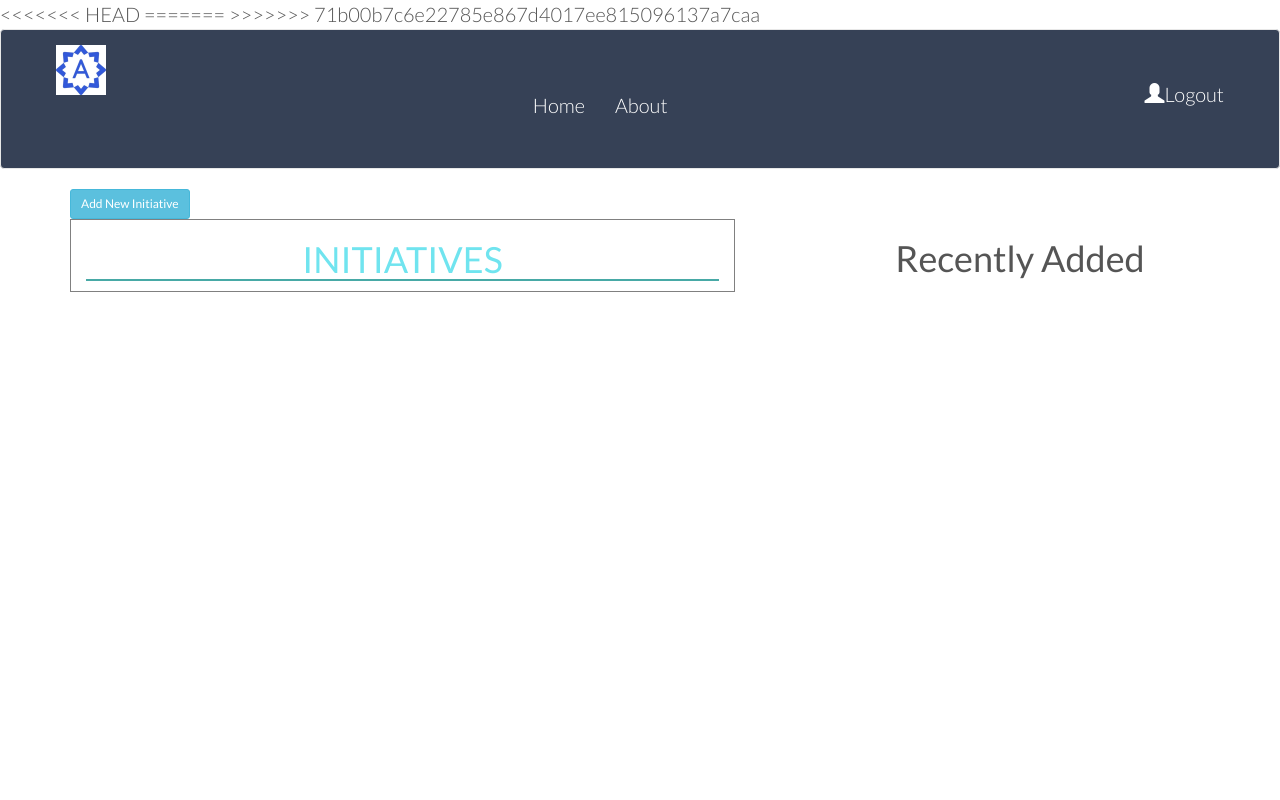
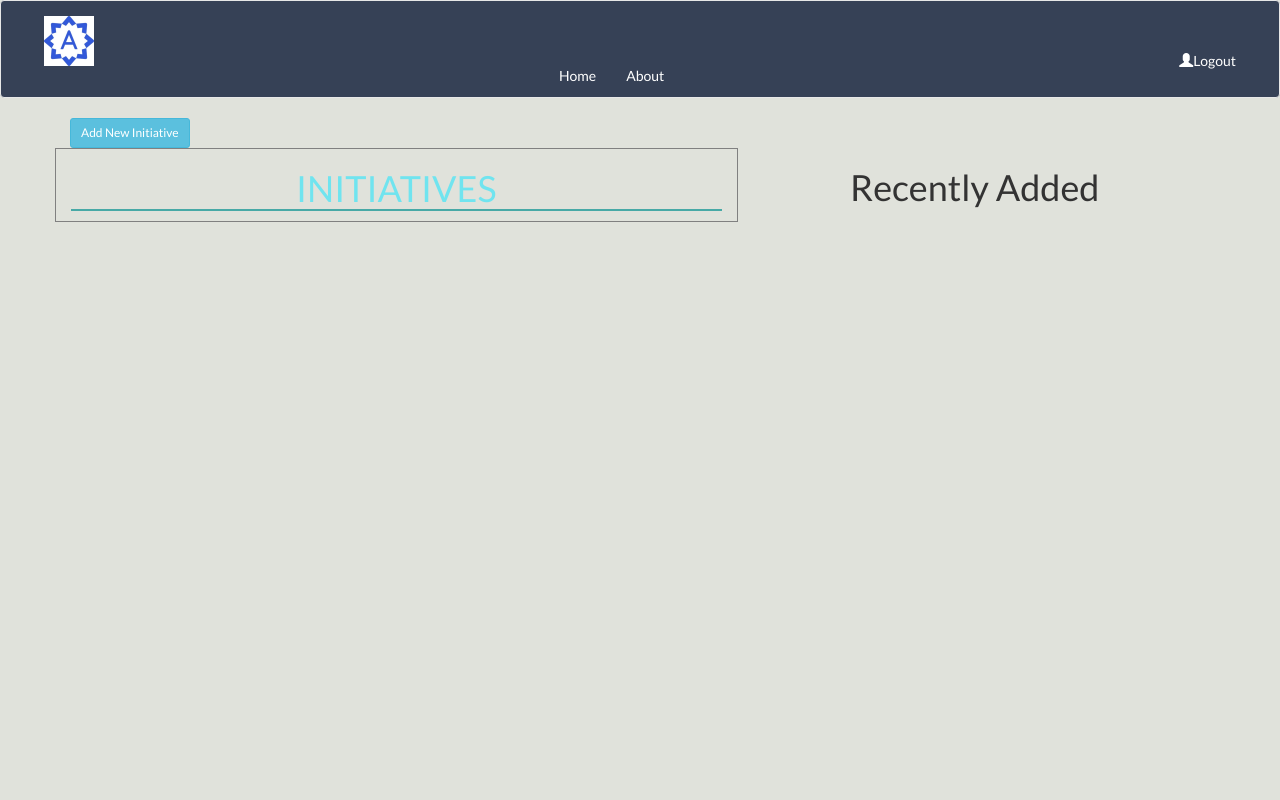
Before and after one commit to rkterungwa16/andela21-teamc-platform-initiative-project, a Node server app: page /andelainitiative in a window 1280 px wide. Run offline with Node 20, Linux system fonts and the light colour scheme; data that the repository does not hold is empty; some libraries are stand-ins or nearby versions.

Commit message:
resolve merge conflict

```diff
--- a/views/partials/head.ejs
+++ b/views/partials/head.ejs
@@ -6,20 +6,12 @@
   <script src="https://maxcdn.bootstrapcdn.com/bootstrap/3.3.7/js/bootstrap.min.js" integrity="sha384-Tc5IQib027qvyjSMfHjOMaLkfuWVxZxUPnCJA7l2mCWNIpG9mGCD8wGNIcPD7Txa"
     crossorigin="anonymous"></script>
   <link href="/styles/auth.css" rel="stylesheet">
-<<<<<<< HEAD
   <link href="/styles/main.css" rel="stylesheet">
   <link href="https://fonts.googleapis.com/css?family=Lato:300,400" rel="stylesheet">
   <script src="/js/main.js">
   </script>
   <script src="/js/editInitiative.js">
-
   </script>
   <link href="/auth.css" rel="stylesheet">
   <link href="/main.css" rel="stylesheet">
-=======
-  <link href="/styles/index.css" rel="stylesheet">
-  <link href="/styles/dash.css" rel="stylesheet">
-  <link href="/styles/grid.css" rel="stylesheet">
-  <link href="https://fonts.googleapis.com/css?family=Lato:100,300,300i,400" rel="stylesheet">
->>>>>>> 71b00b7c6e22785e867d4017ee815096137a7caa
 </head>
```
